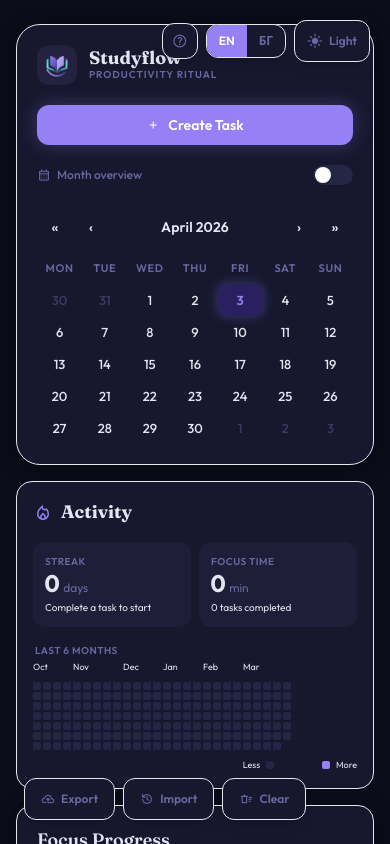
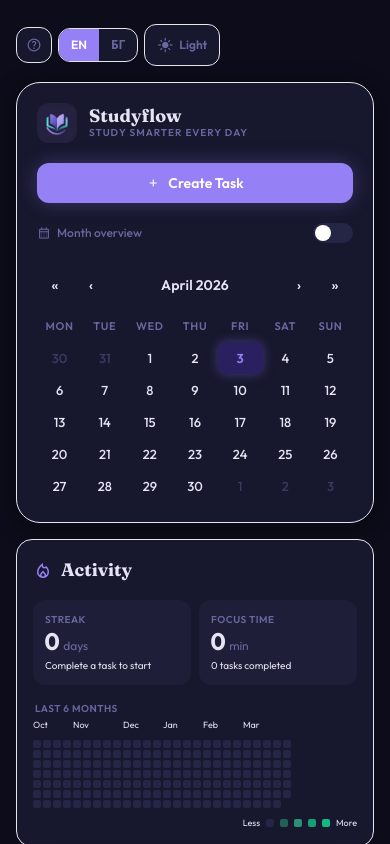
Before and after one commit to pkindalov/Studyflow, a React (Vite) app: page / in a window 390 px wide. Shown: the top 844 px of the page. Built offline with nearby package versions, Linux system fonts and the light colour scheme.

Commit message:
fix: clean up the mobile experience — no more floating buttons, better heatmap colors, and a fresh tagline

```diff
--- a/src/App.jsx
+++ b/src/App.jsx
@@ -681,6 +681,40 @@
           {notification}
         </div>
       )}
+      {/* Mobile-only top toolbar — sits in normal document flow, no overlap */}
+      <div className="flex lg:hidden items-center justify-between gap-2 mb-4">
+        <div className="flex items-center gap-1.5">
+          <button
+            onClick={() => setShowHelp(true)}
+            className="flex items-center justify-center w-9 h-9 bg-surface-container border border-outline-variant/50 text-on-surface-variant rounded-xl hover:bg-surface-container-high shadow-sm transition-all"
+            title={t.howStudyflowWorks}
+            aria-label="Help"
+          >
+            <span className="material-symbols-outlined text-base">help_outline</span>
+          </button>
+          <div className="flex items-center bg-surface-container border border-outline-variant/50 rounded-xl shadow-sm overflow-hidden">
+            <button
+              onClick={() => setLang("en")}
+              className={`px-3 py-2 text-xs font-semibold transition-colors ${lang === "en" ? "bg-primary text-on-primary" : "text-on-surface-variant hover:bg-surface-container-high"}`}
+            >EN</button>
+            <button
+              onClick={() => setLang("bg")}
+              className={`px-3 py-2 text-xs font-semibold transition-colors ${lang === "bg" ? "bg-primary text-on-primary" : "text-on-surface-variant hover:bg-surface-container-high"}`}
+            >БГ</button>
+          </div>
+          <button
+            onClick={() => setTheme((prev) => prev === "dark" ? "light" : "dark")}
+            className="flex items-center gap-1.5 px-3 py-2 bg-surface-container border border-outline-variant/50 text-on-surface-variant rounded-xl text-xs font-semibold hover:bg-surface-container-high shadow-sm transition-all"
+            title={theme === "dark" ? t.switchToLight : t.switchToDark}
+          >
+            <span className="material-symbols-outlined text-base" style={{ fontVariationSettings: "'FILL' 1" }}>
+              {theme === "dark" ? "light_mode" : "dark_mode"}
+            </span>
+            {theme === "dark" ? t.lightMode : t.darkMode}
+          </button>
+        </div>
+      </div>
+
       <div className="max-w-7xl mx-auto grid grid-cols-1 lg:grid-cols-12 gap-4 lg:gap-6">
         {/* Left Sidebar */}
         <div className={sideColClass("left")} {...sideColDropProps("left")}>
@@ -834,8 +868,47 @@
           {columnLayout.right.map(renderSideSection)}
         </div>
       </div>
-      {/* Theme toggle + language + Help — fixed top-right */}
-      <div className="fixed top-5 right-5 z-40 flex items-center gap-2">
+      {/* Mobile-only bottom toolbar — export / import / clear / reset layout */}
+      <div className="flex lg:hidden items-center justify-between gap-2 mt-4 flex-wrap">
+        <div className="flex items-center gap-1.5 flex-wrap">
+          <button
+            onClick={exportData}
+            className="flex items-center gap-1.5 px-3 py-2 bg-surface-container border border-outline-variant/50 text-on-surface-variant rounded-xl text-xs font-semibold hover:bg-surface-container-high shadow-sm transition-all"
+            title={t.exportTitle}
+          >
+            <span className="material-symbols-outlined text-sm">backup</span>
+            {t.exportBtn}
+          </button>
+          <button
+            onClick={() => { setImportError(""); importFileRef.current?.click(); }}
+            className="flex items-center gap-1.5 px-3 py-2 bg-surface-container border border-outline-variant/50 text-on-surface-variant rounded-xl text-xs font-semibold hover:bg-surface-container-high shadow-sm transition-all"
+            title={t.importTitle}
+          >
+            <span className="material-symbols-outlined text-sm">restore</span>
+            {t.importBtn}
+          </button>
+          <button
+            onClick={() => setShowClearConfirm(true)}
+            className="flex items-center gap-1.5 px-3 py-2 bg-surface-container border border-outline-variant/50 text-on-surface-variant rounded-xl text-xs font-semibold hover:border-error/40 hover:text-error hover:bg-error/5 shadow-sm transition-all"
+            title={t.clearTitle}
+          >
+            <span className="material-symbols-outlined text-sm">delete_sweep</span>
+            {t.clearBtn}
+          </button>
+        </div>
+        {isCustomLayout && (
+          <button
+            onClick={resetLayout}
+            className="flex items-center gap-1.5 px-3 py-2 bg-surface-container border border-outline-variant/50 text-on-surface-variant rounded-xl text-xs font-semibold hover:bg-surface-container-high shadow-sm transition-all"
+          >
+            <span className="material-symbols-outlined text-sm">restart_alt</span>
+            {t.resetLayoutBtn}
+          </button>
+        )}
+      </div>
+
+      {/* Theme toggle + language + Help — desktop fixed top-right */}
+      <div className="hidden lg:flex fixed top-5 right-5 z-40 items-center gap-2">
         <button
           onClick={() => setShowHelp(true)}
           className="flex items-center justify-center w-9 h-9 bg-surface-container border border-outline-variant/50 text-on-surface-variant rounded-xl hover:bg-surface-container-high shadow-lg transition-all"
@@ -872,9 +945,9 @@
       </div>
       {/* Help modal */}
       {showHelp && <HelpModal onClose={() => setShowHelp(false)} />}
-      {/* Reset layout button — only visible when layout differs from default */}
+      {/* Reset layout button — desktop only, fixed bottom-right */}
       {isCustomLayout && (
-        <div className="fixed bottom-6 right-6 z-40">
+        <div className="hidden lg:flex fixed bottom-6 right-6 z-40">
           <button
             onClick={resetLayout}
             className="flex items-center gap-1.5 px-4 py-2.5 bg-surface-container border border-outline-variant/50 text-on-surface-variant rounded-xl text-xs font-semibold hover:bg-surface-container-high shadow-lg transition-all"
@@ -979,8 +1052,8 @@
         setMoveToDate={isEditing && !editTaskIsRecurringInstance ? setEditTaskTargetDate : undefined}
         title={isEditing ? t.editTaskTitle : t.addTaskTitle}
       />
-      {/* Bottom-left actions — export, import, clear */}
-      <div className="fixed bottom-6 left-6 z-40 flex items-center gap-2">
+      {/* Bottom-left actions — export, import, clear — desktop only */}
+      <div className="hidden lg:flex fixed bottom-6 left-6 z-40 items-center gap-2">
         <button
           onClick={exportData}
           className="flex items-center gap-1.5 px-4 py-2.5 bg-surface-container border border-outline-variant/50 text-on-surface-variant rounded-xl text-xs font-semibold hover:bg-surface-container-high shadow-lg transition-all"
--- a/src/shared/components/ActivityHeatmap.jsx
+++ b/src/shared/components/ActivityHeatmap.jsx
@@ -7,10 +7,10 @@
 function cellClass(count, isFuture) {
   if (isFuture) return "bg-transparent";
   if (!count) return "bg-surface-container-highest";
-  if (count === 1) return "bg-primary/25";
-  if (count === 2) return "bg-primary/45";
-  if (count <= 4) return "bg-primary/70";
-  return "bg-primary";
+  if (count === 1) return "bg-emerald-400/40";
+  if (count === 2) return "bg-emerald-400/65";
+  if (count <= 4) return "bg-emerald-500/85";
+  return "bg-emerald-500";
 }
 
 function buildGrid() {
@@ -103,7 +103,7 @@
       {/* Legend */}
       <div className="flex items-center gap-1.5 mt-1 justify-end">
         <span className="text-[9px] text-on-surface-variant/50">Less</span>
-        {["bg-surface-container-highest", "bg-primary/25", "bg-primary/45", "bg-primary/70", "bg-primary"].map((cls, i) => (
+        {["bg-surface-container-highest", "bg-emerald-400/40", "bg-emerald-400/65", "bg-emerald-500/85", "bg-emerald-500"].map((cls, i) => (
           <div key={i} className={`w-2 h-2 rounded-[2px] ${cls}`} />
         ))}
         <span className="text-[9px] text-on-surface-variant/50">More</span>
--- a/src/shared/i18n/bg.jsx
+++ b/src/shared/i18n/bg.jsx
@@ -1,7 +1,7 @@
 export const bg = {
   // ── Branding ────────────────────────────────────────────────────────────────
   appName: "Studyflow",
-  appTagline: "Ритуал за продуктивност",
+  appTagline: "Учи по-умно всеки ден",
 
   // ── Shared ──────────────────────────────────────────────────────────────────
   cancel: "Отказ",
--- a/src/shared/i18n/en.jsx
+++ b/src/shared/i18n/en.jsx
@@ -1,7 +1,7 @@
 export const en = {
   // ── Branding ────────────────────────────────────────────────────────────────
   appName: "Studyflow",
-  appTagline: "Productivity Ritual",
+  appTagline: "Study smarter every day",
 
   // ── Shared ──────────────────────────────────────────────────────────────────
   cancel: "Cancel",
```
